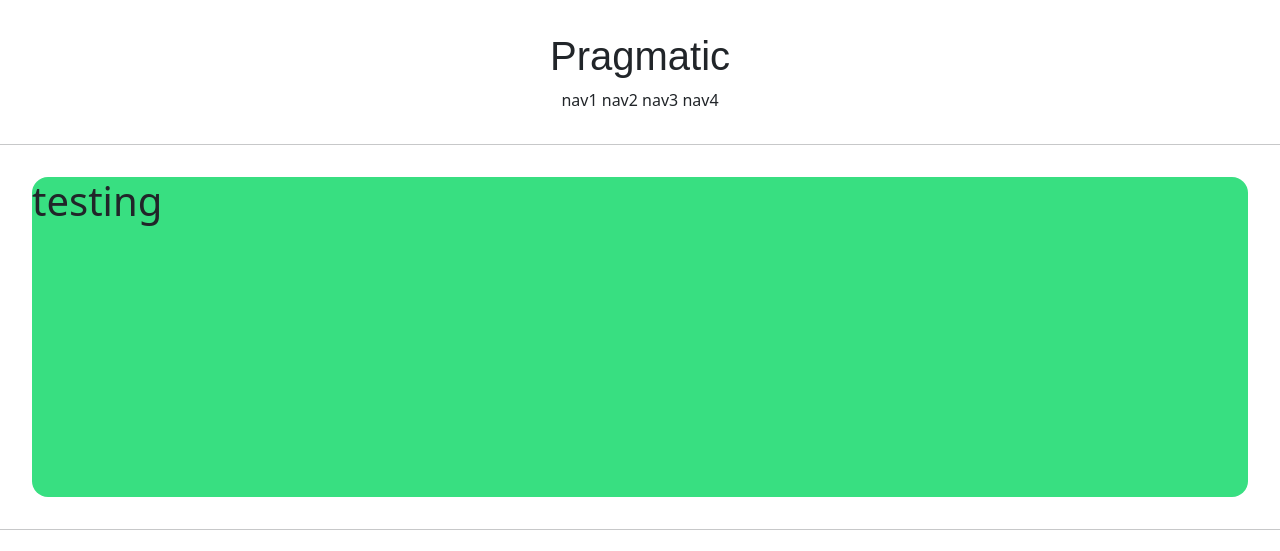
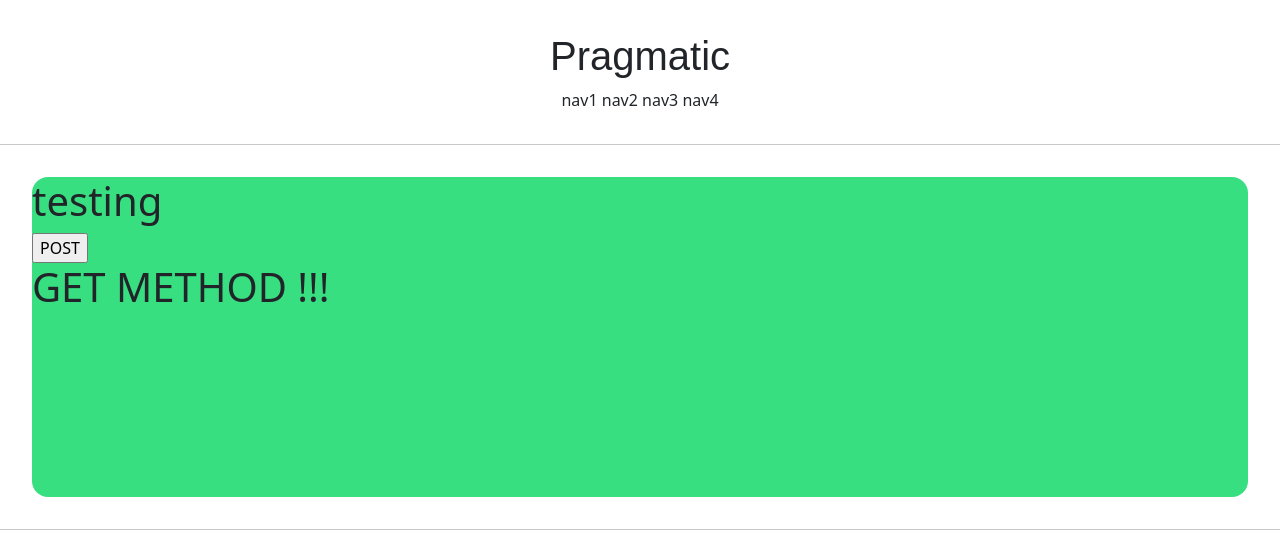
Before and after one commit to leekrkr/pragmatic, a Django app: page /account/hello_world/ in a window 1280 px wide. Shown: the top 551 px of the page. Run offline with Django 4.2, Linux system fonts and the light colour scheme; some web fonts are replaced.

Commit message:
django course 16 commit

```diff
--- a/accountapp/templates/accountapp/hello_world.html
+++ b/accountapp/templates/accountapp/hello_world.html
@@ -7,6 +7,15 @@
             testing
         </h1>
 
+        <form action="/account/hello_world/" method="post">
+            {% csrf_token %}
+            <input type = "submit" calss = "btn btn-primary" value = "POST">
+        </form>
+
+        <h1>
+            {{ text }}
+        </h1>
+
     </div>
 
 {% endblock %}
--- a/accountapp/views.py
+++ b/accountapp/views.py
@@ -4,4 +4,8 @@ from django.shortcuts import render
 # Create your views here.
 
 def hello_world(request):
-    return render(request, 'accountapp/hello_world.html')
+
+    if request.method == "POST":
+        return render(request, 'accountapp/hello_world.html', context = {'text' : 'POST METHOD !!!'})
+    else:
+        return render(request, 'accountapp/hello_world.html', context={'text': 'GET METHOD !!!'})
```
